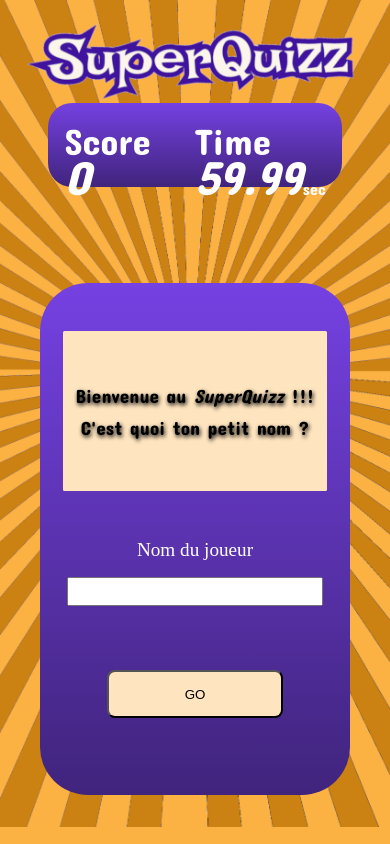
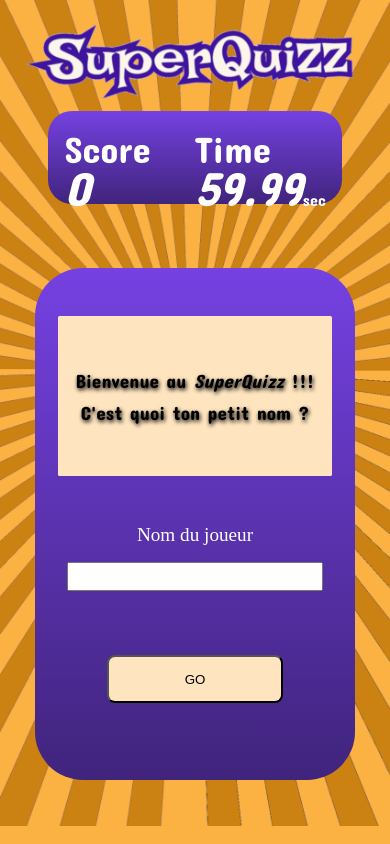
Before and after one commit to ITrogg/SuperQuizz, a plain HTML site: page index.html in a window 390 px wide. Drawn offline with Linux system fonts and the light colour scheme.

```diff
--- a/style.css
+++ b/style.css
@@ -68,10 +68,10 @@
 @media (max-width : 450px){
   header{
     justify-content: center;
-    height: 26vh;
+    height: 28vh;
   }
   .score-background{
-    height: 10vh;
+    height: 11vh;
     width: 90%;
   }
 }
@@ -111,7 +111,7 @@
       filter: drop-shadow(1px 2px 2px black);
       font-family: var(--main-typo);
       font-style: normal;
-      font-size: larger;
+      font-size: x-large;
     }
   }
 
@@ -159,10 +159,10 @@
 @media(max-width : 450px) {
 
 Main{
-  margin-top: 2rem;
+  margin-top: 0rem;
  }
  .home-containner{
-  width: 95%;
+  width: 98%;
   height: 32rem;
 
   .welcome {
```
